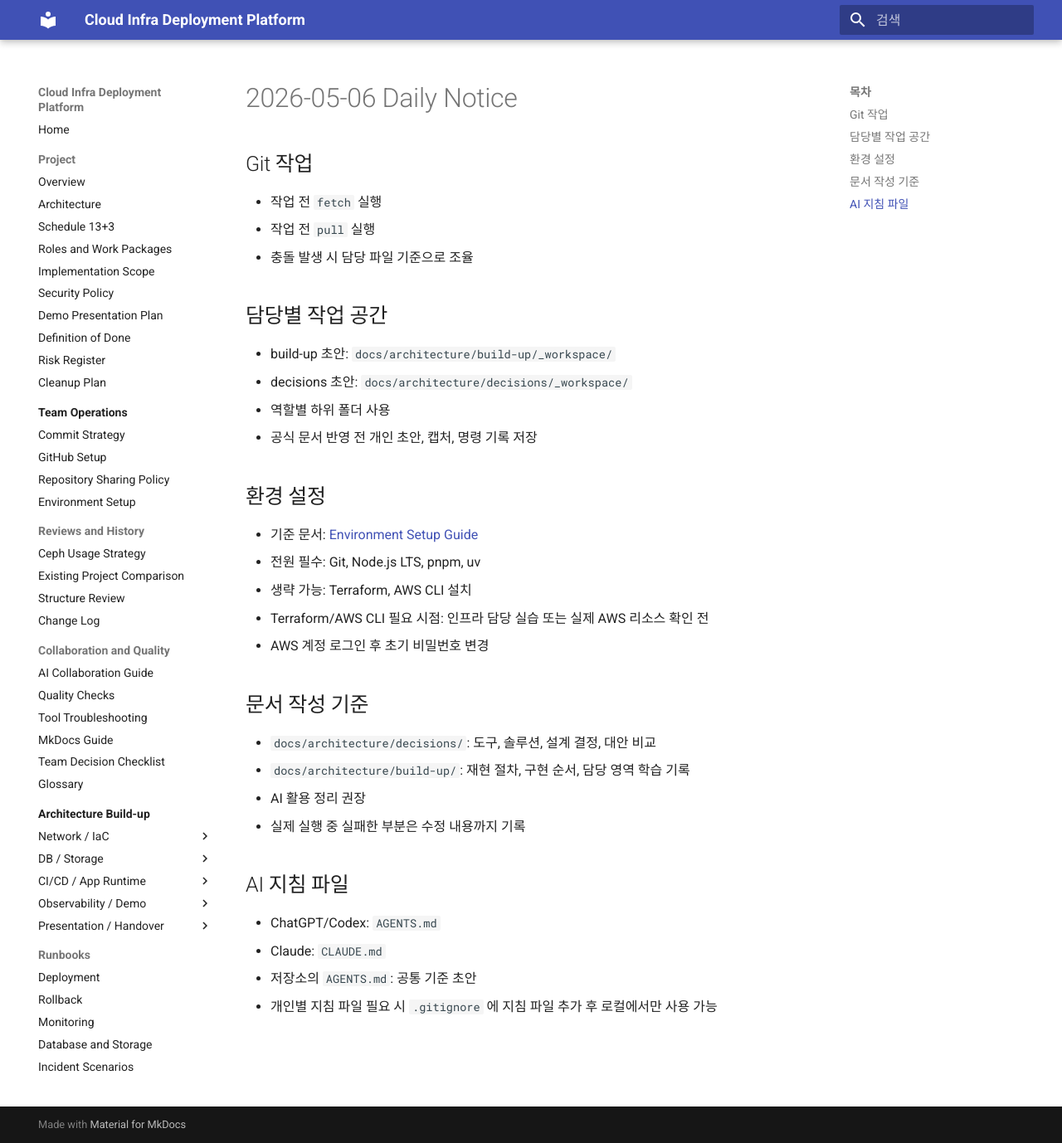
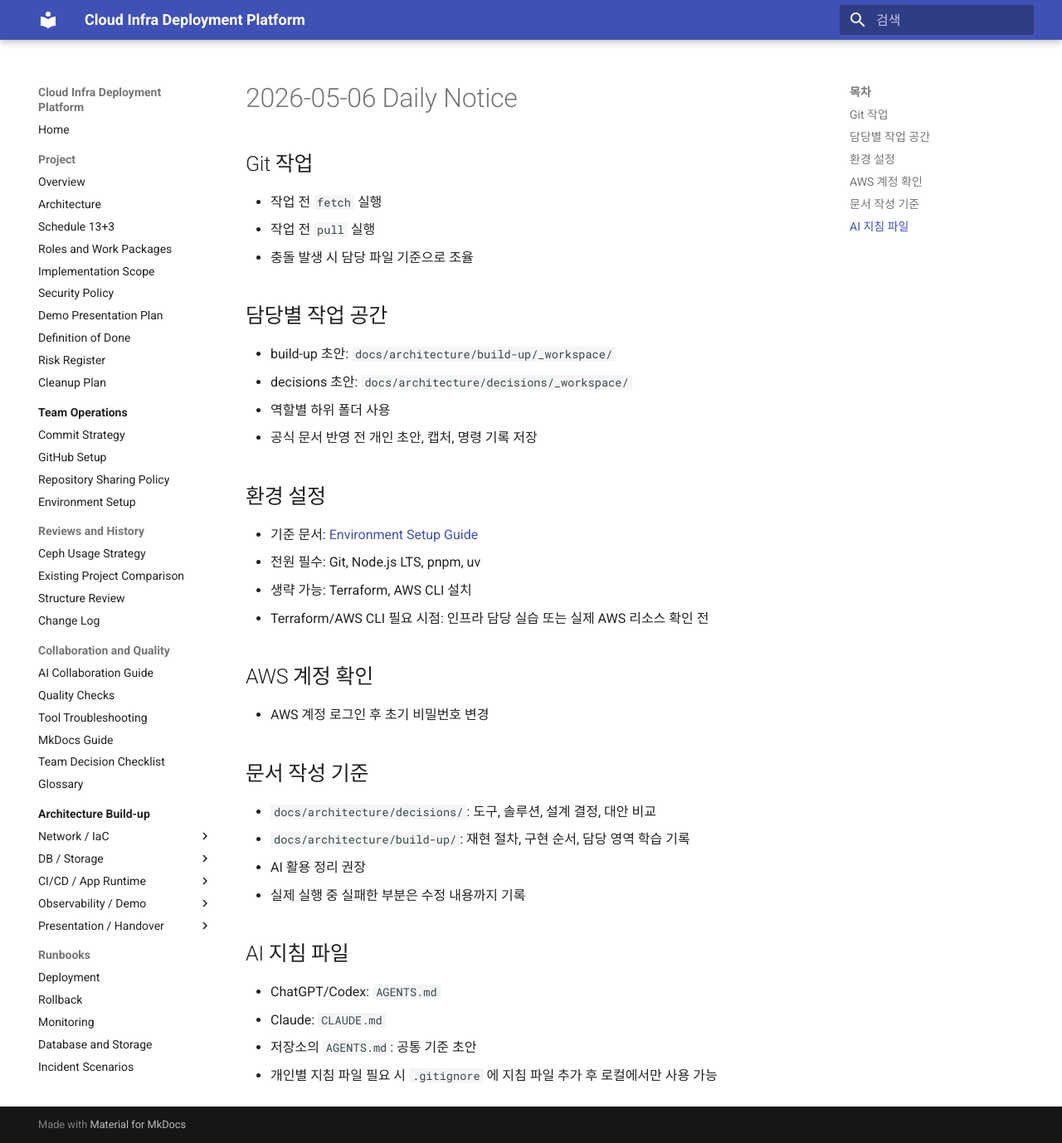
Before and after one commit to KosaCloudTeam2/infra-platform, an MkDocs documentation site: the page built from docs/daily_notice/20260506.md, in a window 1280 px wide and 1378 px high. Shown: the whole window at 83% size. Built offline with MkDocs 1.6.1 and Material for MkDocs 9.7.7, drawn with Linux system fonts in a browser that asks for light colours.

Commit message:
chore: 공지 내용 수정

```diff
--- a/docs/daily_notice/20260506.md
+++ b/docs/daily_notice/20260506.md
@@ -19,6 +19,9 @@
 - 전원 필수: Git, Node.js LTS, pnpm, uv
 - 생략 가능: Terraform, AWS CLI 설치
 - Terraform/AWS CLI 필요 시점: 인프라 담당 실습 또는 실제 AWS 리소스 확인 전
+
+## AWS 계정 확인
+
 - AWS 계정 로그인 후 초기 비밀번호 변경
 
 ## 문서 작성 기준
```
